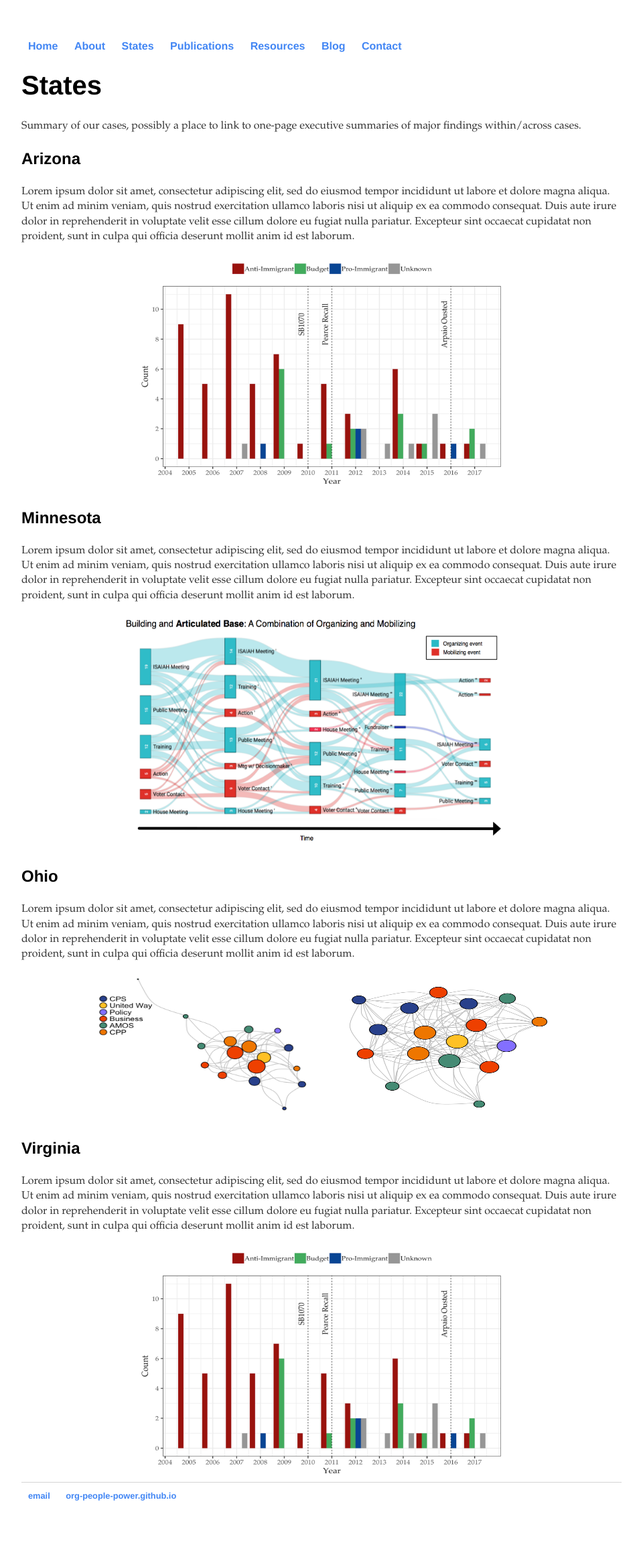
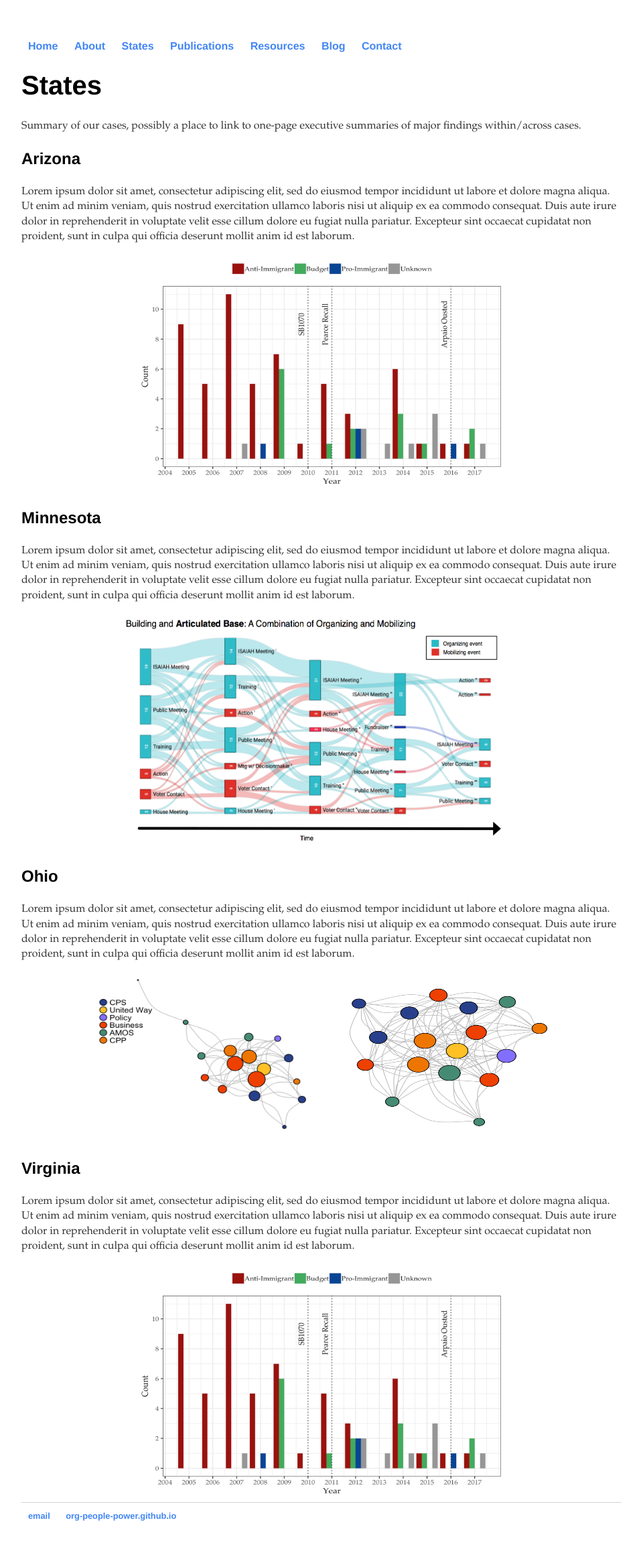
Before and after one commit to org-people-power/org-people-power.github.io, a Jekyll site: the page built from states/index.html, in a window 1280 px wide. Shown: the whole page at 67% size, without its empty margins (160-1111 px from the left). Built offline with Jekyll 4.4.1, drawn with Linux system fonts in a browser that asks for light colours; before the commit the page ends 2300 px from its top, so only the background shows below that.

Commit message:
Update index.html

```diff
--- a/states/index.html
+++ b/states/index.html
@@ -21,8 +21,8 @@
 	<h3> Ohio </h3>
 	<p> Lorem ipsum dolor sit amet, consectetur adipiscing elit, sed do eiusmod tempor incididunt ut labore et dolore magna aliqua. Ut enim ad minim veniam, quis nostrud exercitation ullamco laboris nisi ut aliquip ex ea commodo consequat. Duis aute irure dolor in reprehenderit in voluptate velit esse cillum dolore eu fugiat nulla pariatur. Excepteur sint occaecat cupidatat non proident, sunt in culpa qui officia deserunt mollit anim id est laborum.</p>
 <center>
-	<img src="/images/oh_2013_strategizing_anon.png" alt="HTML5 Icon" style="width:350px;height:220px;">
-	<img src="/images/oh_2016_strategizing_anon.png" alt="HTML5 Icon" style="width:350px;height:220px;">
+	<img src="/images/oh_2013_strategizing_anon.png" alt="HTML5 Icon" style="width:350px;height:250px;">
+	<img src="/images/oh_2016_strategizing_anon.png" alt="HTML5 Icon" style="width:350px;height:250px;">
 </center>
 	<h3> Virginia </h3>
 	<p> Lorem ipsum dolor sit amet, consectetur adipiscing elit, sed do eiusmod tempor incididunt ut labore et dolore magna aliqua. Ut enim ad minim veniam, quis nostrud exercitation ullamco laboris nisi ut aliquip ex ea commodo consequat. Duis aute irure dolor in reprehenderit in voluptate velit esse cillum dolore eu fugiat nulla pariatur. Excepteur sint occaecat cupidatat non proident, sunt in culpa qui officia deserunt mollit anim id est laborum.</p>
```
